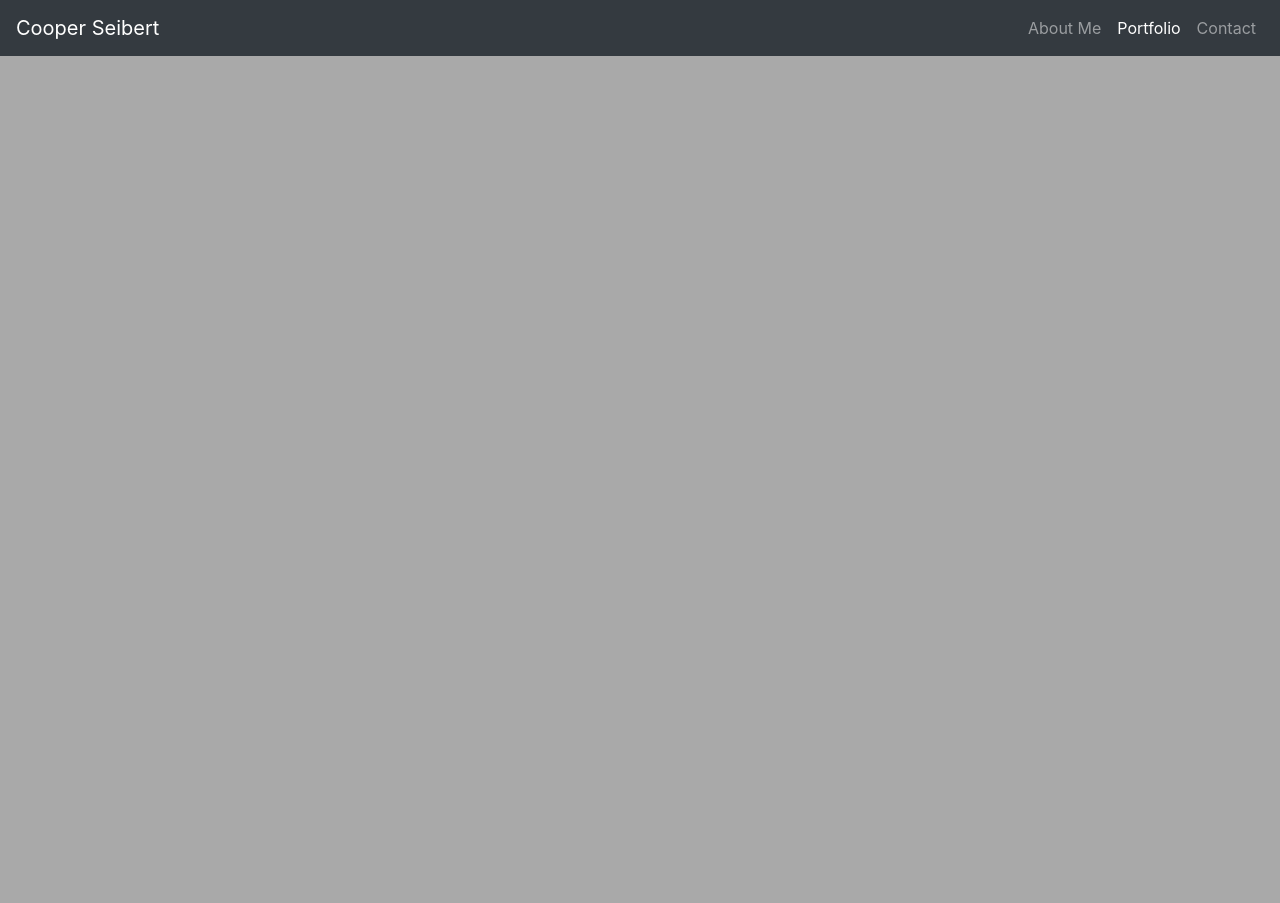
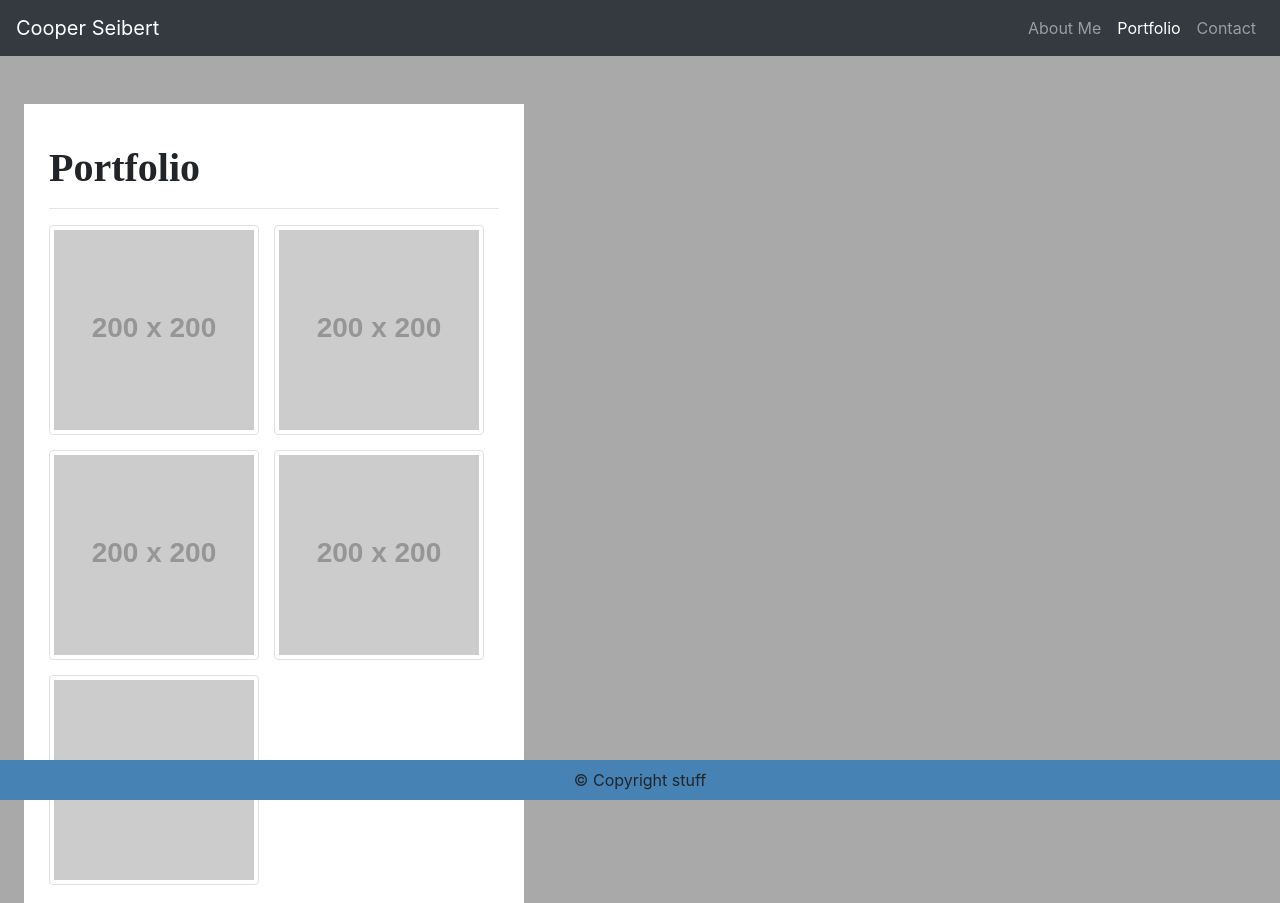
Before and after one commit to cseibert2667/ResponsivePortfolio, a plain HTML site: page portfolio.html in a window 1280 px wide. Shown: the top 903 px of the page. Before the commit the page ends 800 px from the top, so only its background shows below. Drawn offline with nearby package versions, Linux system fonts and the light colour scheme; placeholder pictures from the web are drawn by us.

Commit message:
portfolio complete, adjusted margins for index

```diff
--- a/portfolio.html
+++ b/portfolio.html
@@ -28,6 +28,20 @@
             </ul>
         </div>
     </nav>
+    <div class="container-port float-left ml-4 my-5">
+        <h1>Portfolio</h1>
+        <hr class="my-3">
+        <div class="row">
+            <div class="col">
+                <img src="https://placehold.it/200x200" class="img-thumbnail port-img">
+                <img src="https://placehold.it/200x200" class="img-thumbnail port-img">
+                <img src="https://placehold.it/200x200" class="img-thumbnail port-img">
+                <img src="https://placehold.it/200x200" class="img-thumbnail port-img">
+                <img src="https://placehold.it/200x200" class="img-thumbnail port-img">
+            </div>
+        </div>
+    </div>
+    <footer class="footer fixed-bottom py-2 w-100">&copy; Copyright stuff</footer>
 
 
     <script src="https://code.jquery.com/jquery-3.5.1.slim.min.js" integrity="sha384-DfXdz2htPH0lsSSs5nCTpuj/zy4C+OGpamoFVy38MVBnE+IbbVYUew+OrCXaRkfj" crossorigin="anonymous"></script>
--- a/style.css
+++ b/style.css
@@ -2,9 +2,13 @@ body {
     background-color: darkgrey;
 }
 
-.container {
+.container-index {
     background-color: white;
-    margin-top: 100px;
+    padding: 25px;
+}
+
+.container-port {
+    background-color: white;
     padding: 25px;
 }
 
@@ -20,7 +24,11 @@ p {
 
 img {
     float: left;
+}
+
+.port-img {
     margin-right: 15px;
+    margin-bottom: 15px;
 }
 
 .footer {
@@ -31,14 +39,33 @@ img {
 /*
 Different Sizing  */
 
+@media (min-width: 250px){
+    .container-port {
+        max-width: 225px;
+    }
+}
+
+
+@media (min-width: 400px){
+    .container-port {
+        max-width: 250px;
+    }
+}
+
 @media (min-width: 768px){
-    .container {
+    .container-index {
         max-width: 600px;
+    }
+    .container-port {
+        max-width: 300px;
     }
 }
 
 @media (min-width: 992px){
-    .container {
+    .container-index {
         max-width: 720px;
     }
+    .container-port {
+        max-width: 500px
+    }
 }
```
Also changed, not shown: index.html (+2 -2 lines).
